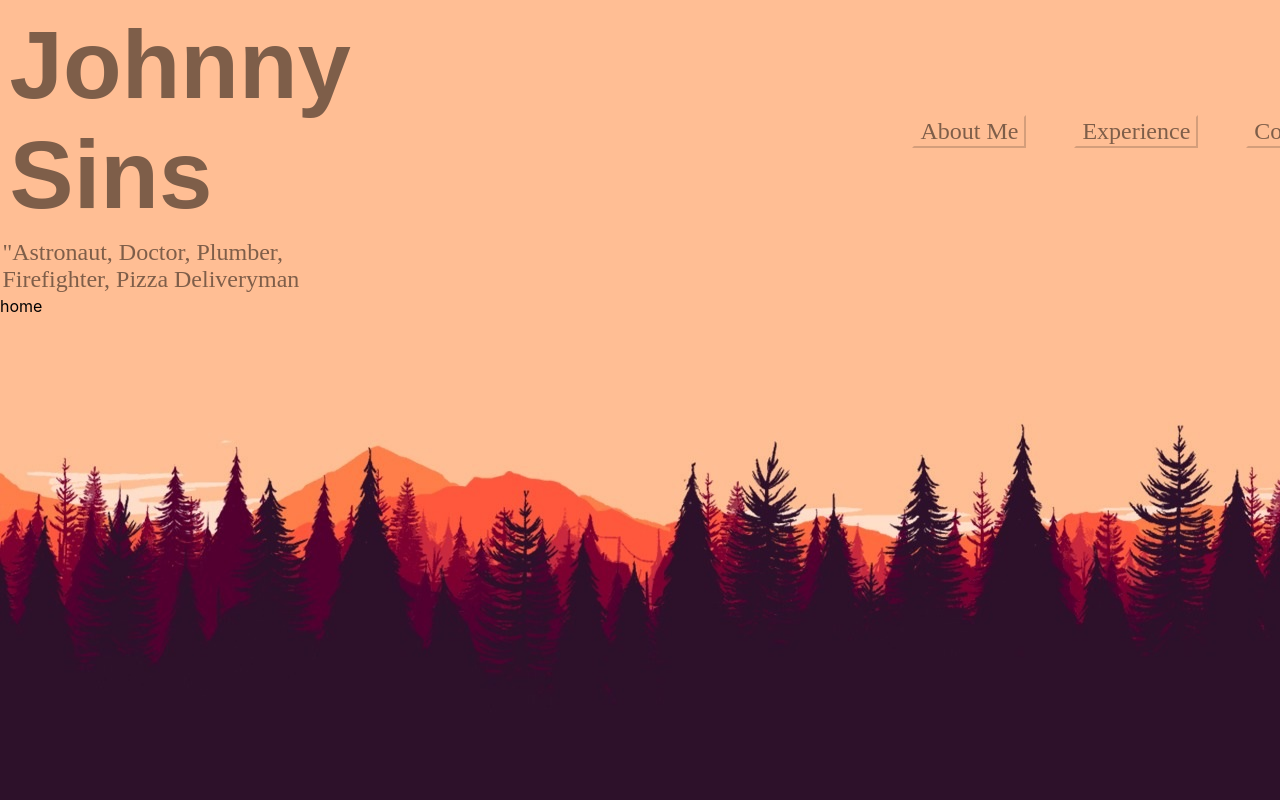
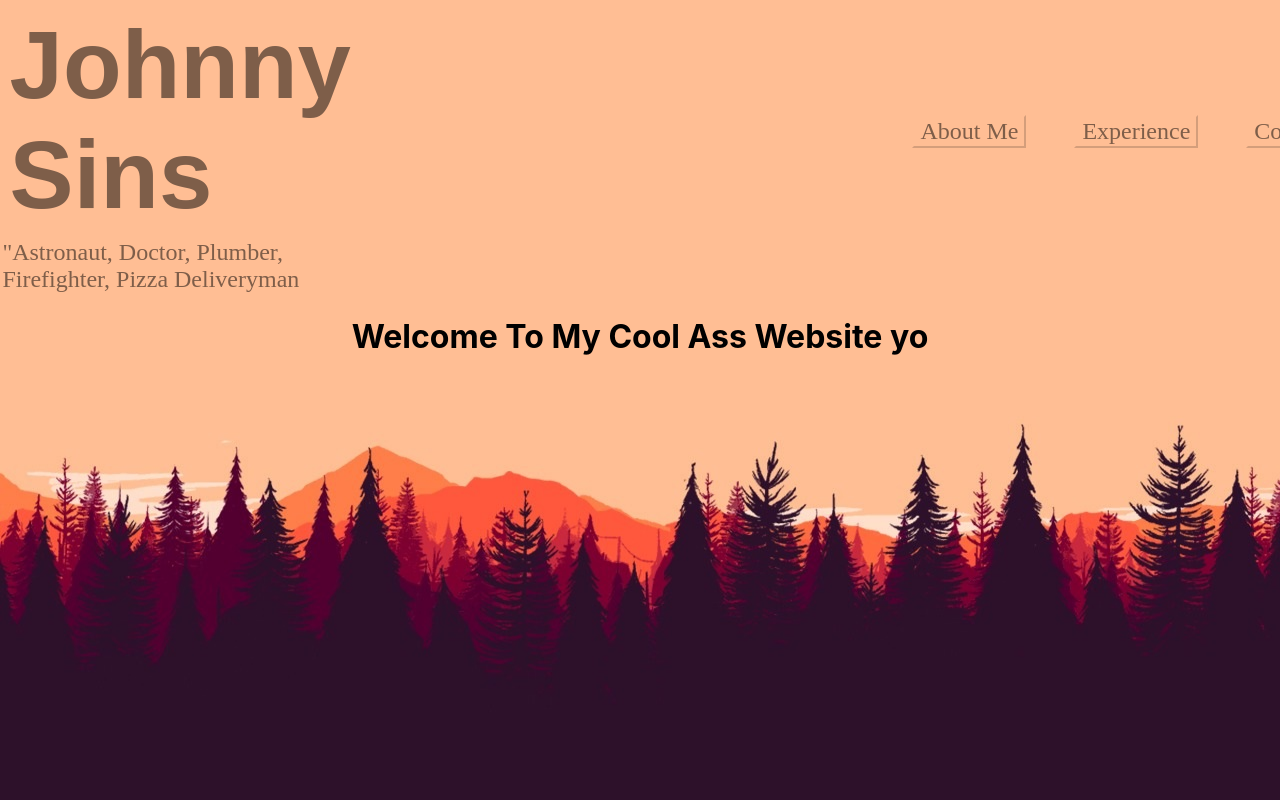
Before and after one commit to JustinLohKingWei/LohKingWayTooGood, a React (Create React App) app: page / in a window 1280 px wide. Shown: the top 800 px of the page. Built offline with nearby package versions, Linux system fonts and the light colour scheme.

Commit message:
Big changes need small fixes

```diff
--- a/src/components/layout/List.tsx
+++ b/src/components/layout/List.tsx
@@ -22,19 +22,20 @@ const ListItem = styled.div`
     background-color: rgb(0, 0, 0, 0.7);
     color: white;
   }
-  &:focus-within {
-    outline: none;
-    border-color: red;
+  &:focus {
+    background-color: rgb(0, 0, 0, 0.7);
+    color: red;
   }
 `;
 function List({ peopleList, setcurrentPeople }: ListProps) {
-  const [selected, setSelected] = useState("");
   return (
     <ListRoot>
       {peopleList.map((data) => {
+        let tab = 0;
         return (
           <div>
             <ListItem
+              tabIndex={++tab}
               onClick={() =>
                 setcurrentPeople(
                   PeopleList[
--- a/src/components/pages/Home.tsx
+++ b/src/components/pages/Home.tsx
@@ -5,6 +5,7 @@ const HomeRoot = styled.div`
   display: flex;
   min-width: 100vw;
   min-height: 100%;
+  justify-content:center;
 `;
 
 const initialHome = { opacity: 0};
@@ -25,7 +26,7 @@ function Home() {
       transition={transitionHome}
       exit={exitHome}
     >
-      <HomeRoot>home</HomeRoot>
+      <HomeRoot><h1>Welcome To My Cool Ass Website yo</h1></HomeRoot>
     </motion.div>
   );
 }
```
